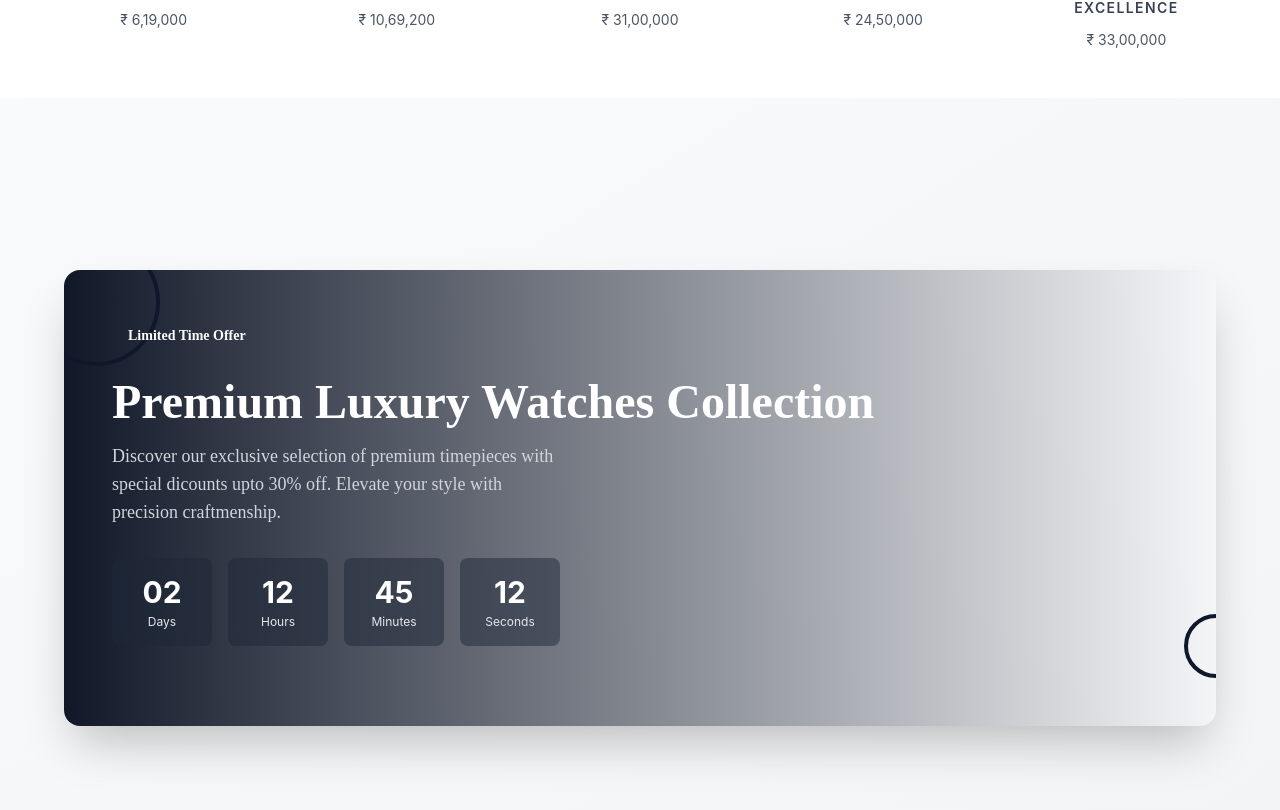
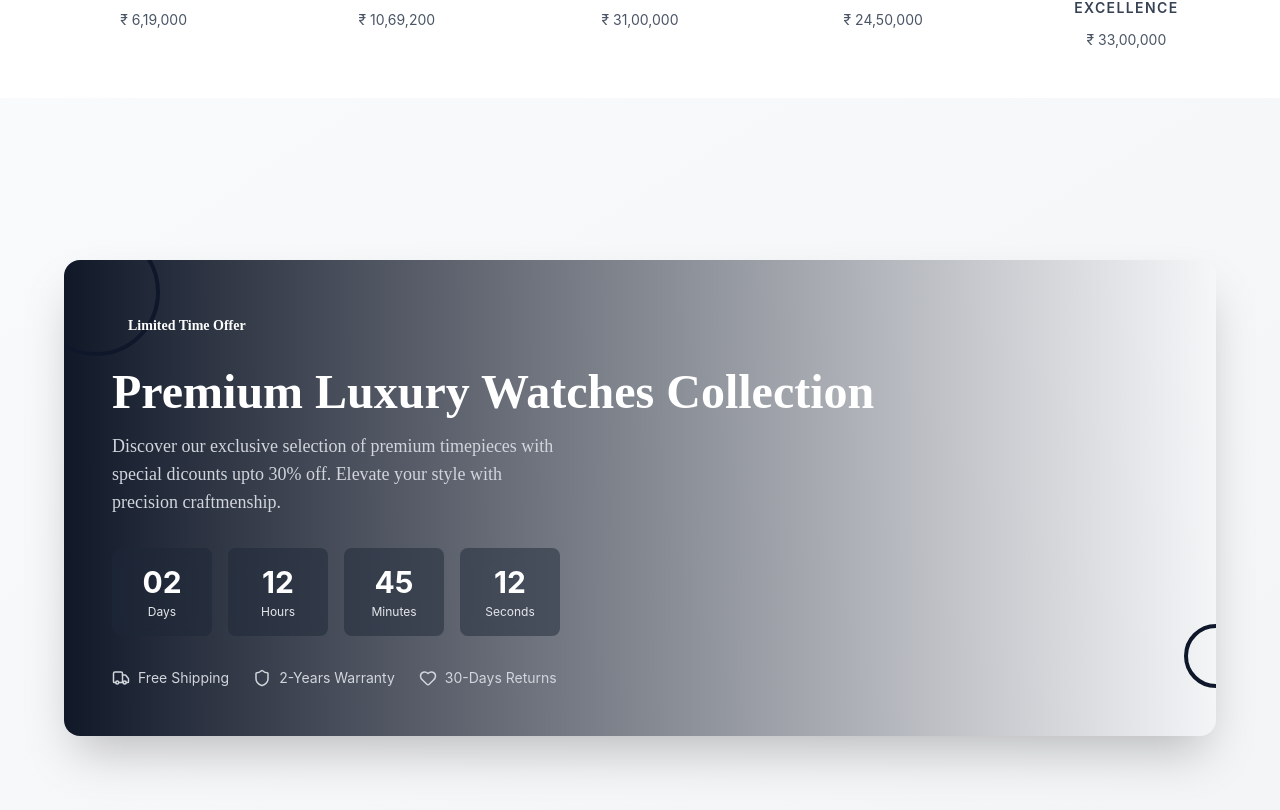
Before and after one commit to ChamalshaInduwara/E-Commerce, a React (Vite) app in the folder frontend/: page / in a window 1280 px wide. Shown: the part 2241-3051 px from the top of the page. Built offline with nearby package versions, Linux system fonts and the light colour scheme.

Commit message:
feat: enhance FashionPage with feature icons for shipping, warranty, and returns

```diff
--- a/frontend/src/components/FashionPage.jsx
+++ b/frontend/src/components/FashionPage.jsx
@@ -1,6 +1,7 @@
-import React, { useEffect, useState } from 'react'
-import { watchOfferBannerStyles } from '../assets/dummyStyles';
-import F1 from '../assets/F1.png';
+import React, { useEffect, useState } from "react";
+import { watchOfferBannerStyles } from "../assets/dummyStyles";
+import F1 from "../assets/F1.png";
+import { Heart, Shield, Truck } from "lucide-react";
 
 const FashionPage = () => {
   const [timeLeft, setTimeLeft] = useState({
@@ -47,13 +48,17 @@ const FashionPage = () => {
             <div className={watchOfferBannerStyles.decorativeLarge}></div>
             <div className={watchOfferBannerStyles.decorativeSmall}></div>
 
-                    <div className={watchOfferBannerStyles.offerTag}
+            <div
+              className={watchOfferBannerStyles.offerTag}
               style={watchOfferBannerStyles.playfairFont}
             >
               Limited Time Offer
             </div>
 
-                    <h1 className={watchOfferBannerStyles.heading} style={watchOfferBannerStyles.playfairFont}>
+            <h1
+              className={watchOfferBannerStyles.heading}
+              style={watchOfferBannerStyles.playfairFont}
+            >
               Premium{" "}
               <span className={watchOfferBannerStyles.headingAccent}>
                 Luxury Watches
@@ -62,33 +67,64 @@ const FashionPage = () => {
             </h1>
 
             <p className={watchOfferBannerStyles.description}>
-                        Discover our exclusive selection of premium timepieces with special dicounts upto 30% off. Elevate your style with precision craftmenship.
+              Discover our exclusive selection of premium timepieces with
+              special dicounts upto 30% off. Elevate your style with precision
+              craftmenship.
             </p>
 
             <div className={watchOfferBannerStyles.countdownGrid}>
               {Object.entries(timeLeft).map(([unit, value]) => (
-                            <div key={unit} className={watchOfferBannerStyles.countdownItem}>
+                <div
+                  key={unit}
+                  className={watchOfferBannerStyles.countdownItem}
+                >
                   <div className={watchOfferBannerStyles.countdownValue}>
-                                    {String(value).padStart(2, '0')}
+                    {String(value).padStart(2, "0")}
                   </div>
                   <div className={watchOfferBannerStyles.countdownLabel}>
                     {unit}
-
                   </div>
                 </div>
               ))}
-
             </div>
 
-
+            {/* Features */}
+            <div className={watchOfferBannerStyles.featuresContainer}>
+              <div className={watchOfferBannerStyles.featureItem}>
+                <Truck
+                  size={18}
+                  className={watchOfferBannerStyles.featureIcon}
+                />
+                <span className={watchOfferBannerStyles.featureText}>
+                  Free Shipping
+                </span>
               </div>
 
+              <div className={watchOfferBannerStyles.featureItem}>
+                <Shield
+                  size={18}
+                  className={watchOfferBannerStyles.featureIcon}
+                />
+                <span className={watchOfferBannerStyles.featureText}>
+                  2-Years Warranty
+                </span>
               </div>
 
+              <div className={watchOfferBannerStyles.featureItem}>
+                <Heart
+                  size={18}
+                  className={watchOfferBannerStyles.featureIcon}
+                />
+                <span className={watchOfferBannerStyles.featureText}>
+                  30-Days Returns
+                </span>
               </div>
+            </div>
+          </div>
+        </div>
+      </div>
+    </div>
+  );
+};
 
-   </div>
-  )
-}
-
-export default FashionPage
+export default FashionPage;
```
Lines whose indentation alone changed are shown as unchanged.
